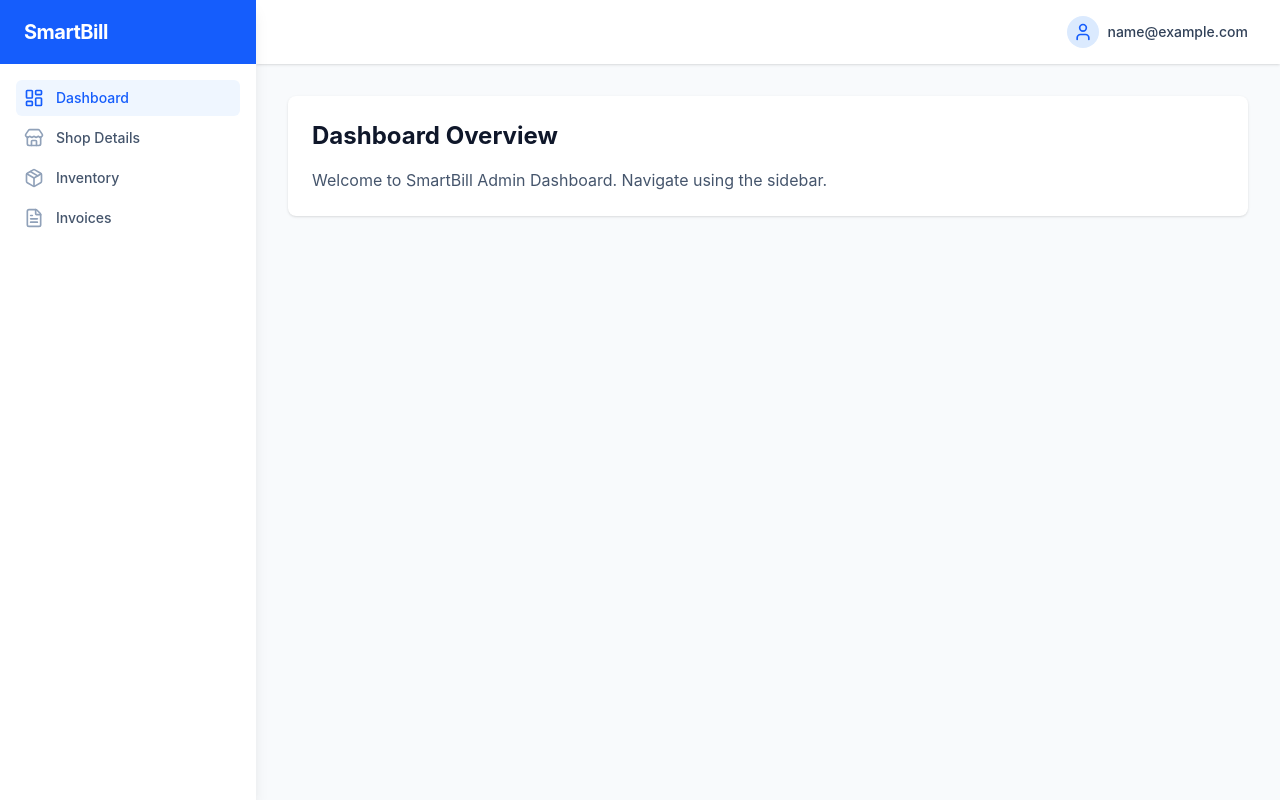
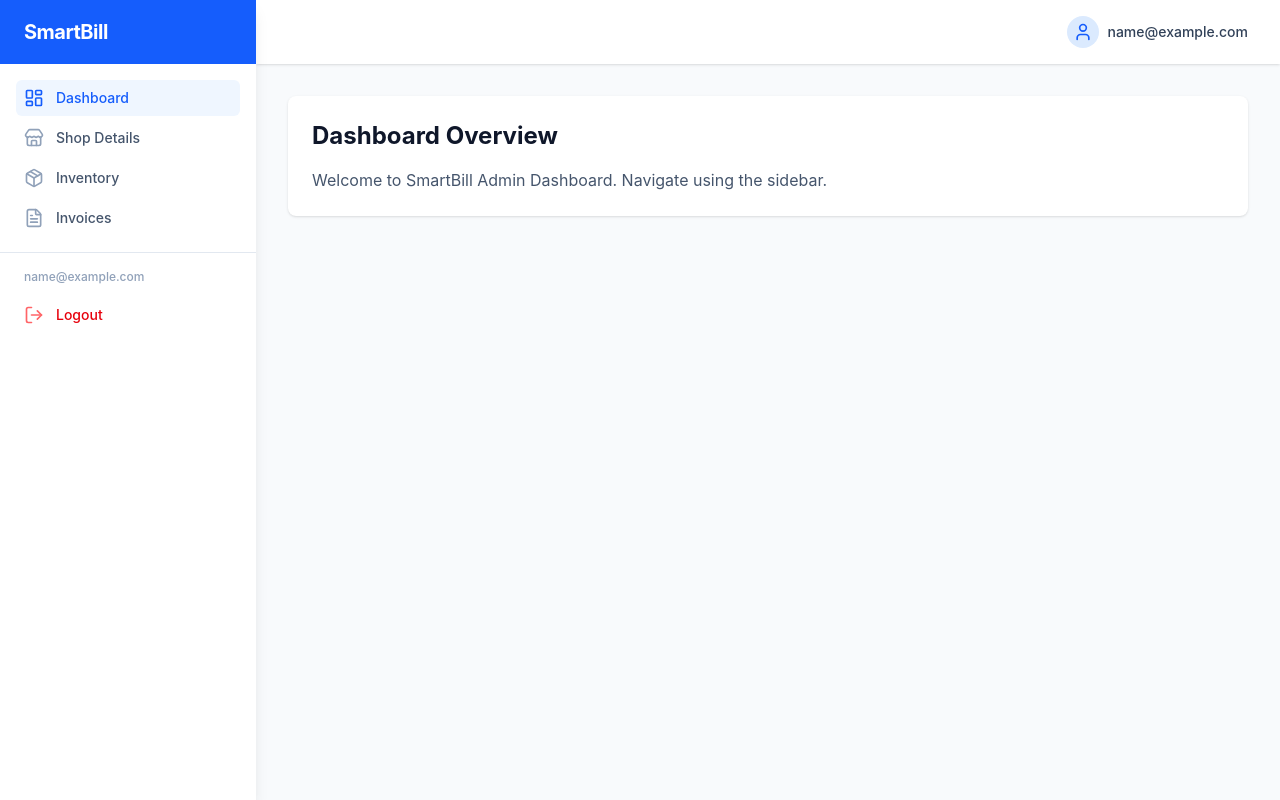
Before and after one commit to sujeet05-dev/SmartBill-app-, a React (Vite) app in the folder smartbill-frontend/: page / in a window 1280 px wide. Built offline with nearby package versions, Linux system fonts and the light colour scheme; no server answers; sample sign-in values are in the browser's storage.

Commit message:
Add logout button to left sidebar

```diff
--- a/smartbill-frontend/src/components/layout/MainLayout.tsx
+++ b/smartbill-frontend/src/components/layout/MainLayout.tsx
@@ -64,6 +64,23 @@ export const MainLayout: React.FC = () => {
               );
             })}
           </nav>
+
+          {/* Logout Button */}
+          <div className="border-t border-slate-200 px-4 py-4">
+            <div className="mb-3 px-2 text-xs font-medium text-slate-400 truncate">
+              {user?.email}
+            </div>
+            <button
+              onClick={() => {
+                logout();
+                setSidebarOpen(false);
+              }}
+              className="group flex w-full items-center px-2 py-2 text-sm font-medium rounded-md text-red-600 hover:bg-red-50"
+            >
+              <LogOut className="mr-3 h-5 w-5 flex-shrink-0 text-red-400 group-hover:text-red-500" />
+              Logout
+            </button>
+          </div>
         </div>
       </div>
 
```
